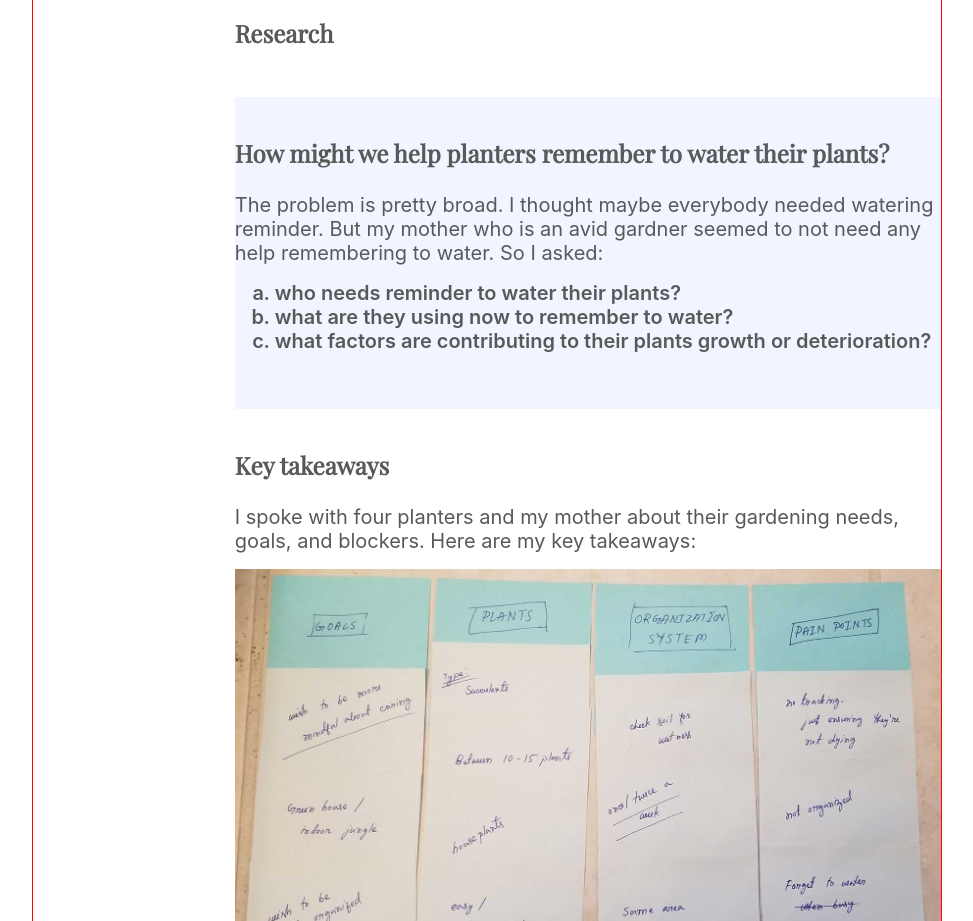
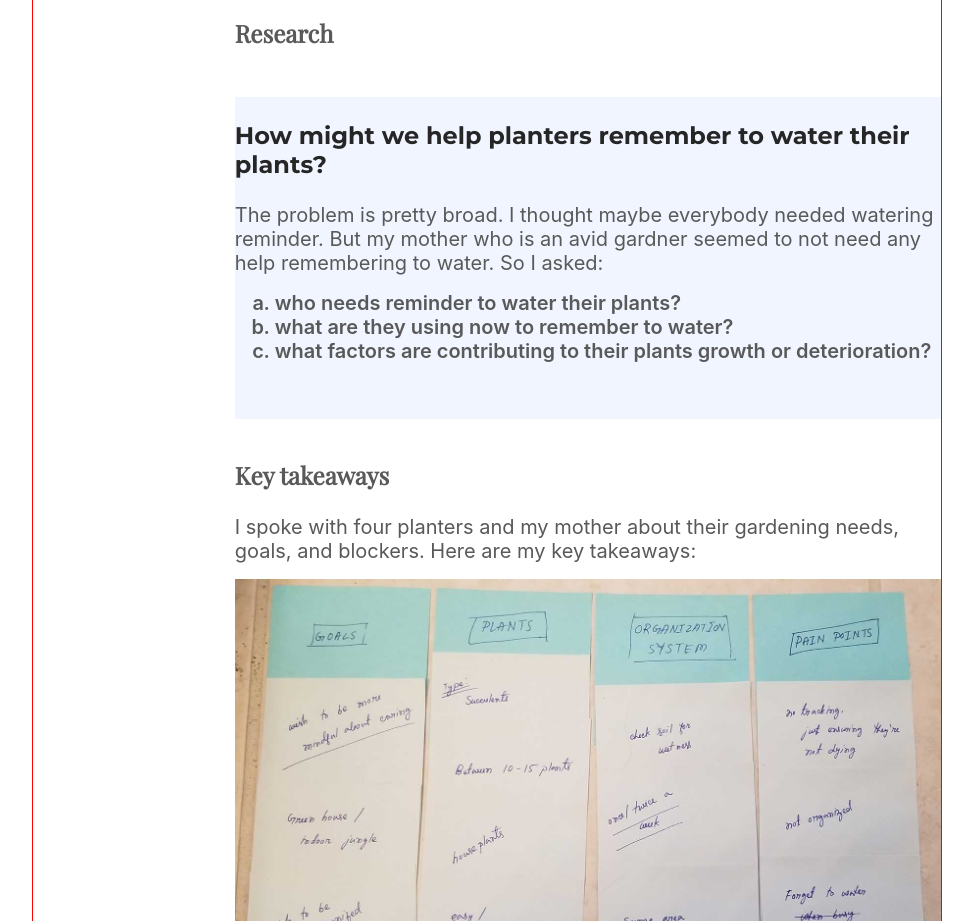
Before and after one commit to vishalicious213/mahiya, a React (Create React App) app: page /plants in a window 1280 px wide. Shown: the part 1300-2221 px from the top of the page, without its empty margins (153-1126 px from the left). Built offline with nearby package versions, Linux system fonts and the light colour scheme.

Commit message:
added Montserrat 700 font

```diff
--- a/public/index.html
+++ b/public/index.html
@@ -25,7 +25,7 @@
       Learn how to configure a non-root public URL by running `npm run build`.
     -->
     <link rel="preconnect" href="https://fonts.gstatic.com">
-    <link href="https://fonts.googleapis.com/css2?family=Lora&family=Playfair+Display&display=swap" rel="stylesheet">
+    <link href="https://fonts.googleapis.com/css2?family=Lora&family=Playfair+Display&display=swap&family=Montserrat:wght@700&display=swap" rel="stylesheet">
     <script src="https://kit.fontawesome.com/a076d05399.js"></script>
     <title>Mahiya Hoque</title>
   </head>
--- a/src/components/case-studies/PlantWateringApp.js
+++ b/src/components/case-studies/PlantWateringApp.js
@@ -49,7 +49,7 @@ function Plants() {
 
         <h3 className='case-section-font'>Research</h3>
         <section className='blue-section'>
-          <h3 className='case-section-font'>How might we help planters remember to water their plants?</h3>
+          <h3 className='subsection-font'>How might we help planters remember to water their plants?</h3>
           <p className='case-font'>The problem is pretty broad. I thought maybe everybody needed watering reminder. But my mother who is an avid gardner seemed to not need any help remembering to water. So I asked:</p>
           <ol className='alpha-list'>
             <li className='bold'>who needs reminder to water their plants?</li>
--- a/src/styles/case-studies.css
+++ b/src/styles/case-studies.css
@@ -48,6 +48,12 @@
     font-weight: 700;
     color: var(--text-color);
     margin-top: 2.5rem;
+}
+
+.subsection-font {
+    font-family: Montserrat;
+    font-size: 1.5rem;
+    color: #262626;
 }
 
 .alpha-list {
```
